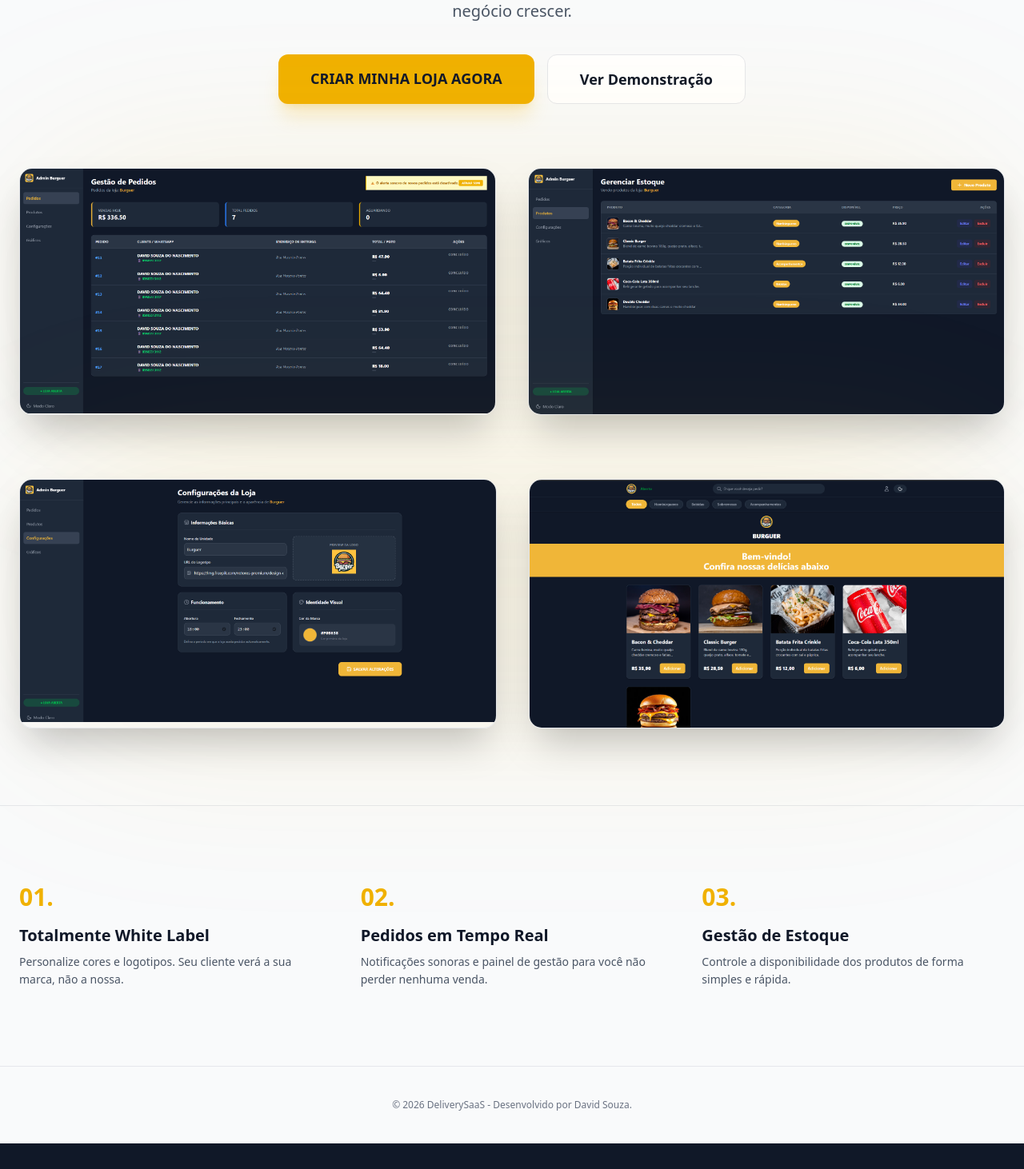
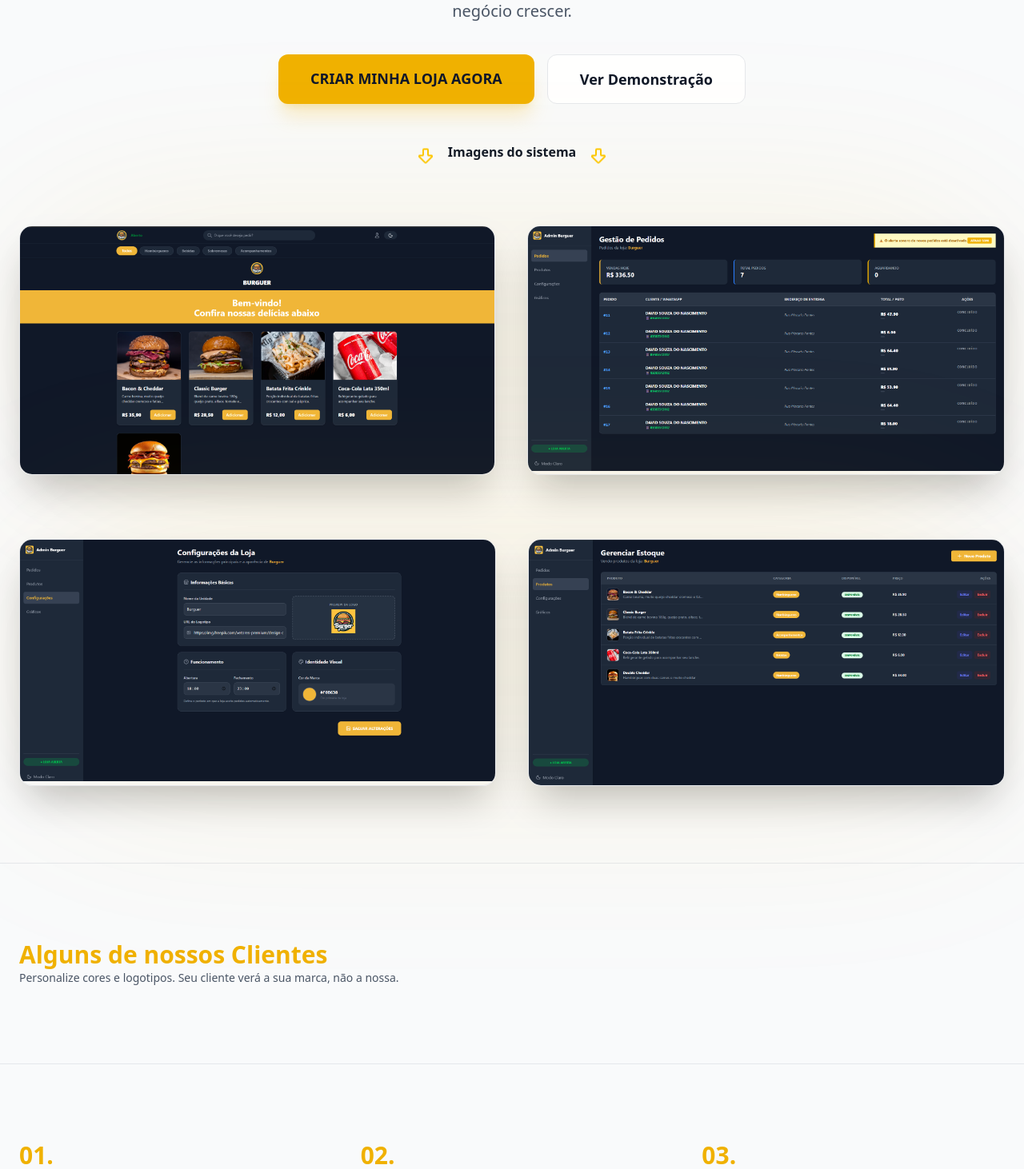
Before and after one commit to DavidSouzaxz/ecommerce-client, a React (Vite) app: page / in a window 1280 px wide. Shown: the part 428-1890 px from the top of the page at 80% size. Before the commit the page ends 1858 px from the top, so only its background shows below. Built offline with nearby package versions, Linux system fonts and the light colour scheme.

Commit message:
Fix: designer and exit logout adminpage

```diff
--- a/src/components/NavBar.jsx
+++ b/src/components/NavBar.jsx
@@ -65,7 +65,13 @@ const Navbar = ({
         <div className="flex items-center gap-2">
           <button
             className="p-2 hover:bg-gray-100 dark:hover:bg-gray-800 rounded-full text-gray-500 dark:text-gray-400 transition-colors"
-            onClick={() => setOpenModalPerfil(true)}
+            onClick={() => {
+              if (localStorage.getItem("token")) {
+                window.location.href = `admin/${tenant.slug}`;
+              } else {
+                setOpenModalPerfil(true);
+              }
+            }}
           >
             <svg
               className="w-6 h-6"
--- a/src/index.css
+++ b/src/index.css
@@ -17,3 +17,16 @@
     scrollbar-width: none;
   }
 }
+
+@keyframes flutuar {
+  from {
+    transform: translateY(5px);
+  }
+  to {
+    transform: translateY(-5px);
+  }
+}
+
+.levit {
+  animation: flutuar 1s ease-in-out infinite alternate;
+}
--- a/src/pages/AdminPanel.jsx
+++ b/src/pages/AdminPanel.jsx
@@ -1,22 +1,30 @@
 import { useEffect, useState } from "react";
 import { useParams } from "react-router-dom";
 import axios from "axios";
-import { Sun, Moon } from "lucide-react";
+import { LogOut, Moon, Sun } from "lucide-react";
 import { useTheme } from "../context/AlterTheme";
 import api from "../services/api";
 import OrdersManager from "../pages/admin/OrdersManager";
 import ProductsManager from "../pages/admin/ProductsManager";
 import SettingsManager from "../pages/admin/SettingsManager";
 import SalesChart from "../components/SalesChart";
+import { Link, useNavigate } from "react-router-dom";
 
 const AdminPanel = () => {
   const { slug } = useParams();
   const { theme, toggleTheme } = useTheme();
   const [tenant, setTenant] = useState(null);
   const [loading, setLoading] = useState(true);
+  const navigate = useNavigate();
   const [activeTab, setActiveTab] = useState("orders");
   const [isSidebarOpen, setIsSidebarOpen] = useState(false);
   const [chartData, setChartData] = useState([]);
+
+  const exit = async () => {
+    localStorage.removeItem("token");
+    localStorage.removeItem("id");
+    navigate(`/${slug}`);
+  };
 
   const fetchMetrics = async () => {
     try {
@@ -59,8 +67,7 @@ const AdminPanel = () => {
 
   useEffect(() => {
     if (tenant) {
-      document.title = `Admin - ${tenant.name}`; // Atualiza o título da aba
-      // Atualiza o favicon
+      document.title = `Admin - ${tenant.name}`; //
       const link =
         document.querySelector("link[rel*='icon']") ||
         document.createElement("link");
@@ -154,12 +161,14 @@ const AdminPanel = () => {
           ${isSidebarOpen ? "translate-x-0" : "-translate-x-full md:translate-x-0"}
         `}
       >
+        <Link to={`/${slug}`}>
           <div className="p-6 border-b dark:border-gray-700 hidden md:flex items-center gap-3">
             <img src={tenant.logoUrl} className="w-8 h-8 rounded" alt="logo" />
             <span className="font-bold text-gray-800 dark:text-white">
               Admin {tenant.name}
             </span>
           </div>
+        </Link>
         <nav className="p-4 space-y-2 flex flex-col h-[calc(100%-80px)]">
           <button
             onClick={() => {
@@ -202,7 +211,7 @@ const AdminPanel = () => {
             Gráficos
           </button>
 
-          <div className="mt-auto flex flex-col justify-center gap-5 pt-4 border-t dark:border-gray-700">
+          <div className="mt-auto flex flex-col justify-center gap-5 pt-4 border-t dark:border-gray-700 p-4">
             <button
               onClick={toggleStoreStatus}
               className={`px-4 py-2 rounded-full font-bold cursor-pointer text-xs transition-colors ${
@@ -215,10 +224,17 @@ const AdminPanel = () => {
             </button>
             <button
               onClick={toggleTheme}
-              className="flex items-center gap-2 p-3 w-full cursor-pointer rounded-lg text-gray-600 dark:text-gray-400 hover:bg-gray-50 dark:hover:bg-gray-700 transition-colors"
+              className="flex items-center gap-2 p-3 w-full cursor-pointer rounded-lg text-gray-600 dark:text-gray-400 hover:bg-gray-200 dark:hover:bg-gray-700 transition-colors"
             >
               {theme === "light" ? <Sun size={20} /> : <Moon size={20} />}
               <span>{theme === "light" ? "Modo Escuro" : "Modo Claro"}</span>
+            </button>
+            <button
+              onClick={exit}
+              className="flex items-center gap-2 p-3 w-full cursor-pointer rounded-lg text-gray-600 dark:text-gray-400 hover:text-red-500 hover:bg-gray-200 dark:hover:bg-gray-700  transition-colors"
+            >
+              <LogOut />
+              <span>Sair</span>
             </button>
           </div>
         </nav>
--- a/src/pages/Home.jsx
+++ b/src/pages/Home.jsx
@@ -1,15 +1,19 @@
-import { useState } from "react";
+import { useState, useRef } from "react";
 import { useTheme } from "../context/AlterTheme";
 import { Link } from "react-router-dom";
-import { Sun, Moon } from "lucide-react";
+import { Sun, Moon, ArrowBigDown } from "lucide-react";
 
 const Home = () => {
   const [imagemAmpliada, setImagemAmpliada] = useState(null);
   const { theme, toggleTheme } = useTheme();
+  const destinyRef = useRef(null);
+
+  const hoverForRef = () => {
+    destinyRef.current.scrollIntoView({ behavior: "smooth" });
+  };
 
   return (
     <div className="min-h-screen bg-gray-50 dark:bg-[#0f172a] text-gray-900 dark:text-white selection:bg-yellow-500/30 transition-colors duration-300">
-      {/* Navbar Minimalista */}
       <nav className="max-w-7xl mx-auto px-6 py-8 flex justify-between items-center">
         <div className="flex items-center gap-2">
           <div className="w-10 h-10  rounded-lg flex items-center justify-center">
@@ -35,7 +39,6 @@ const Home = () => {
         </div>
       </nav>
 
-      {/* Hero Section */}
       <main className="max-w-7xl mx-auto px-6 pt-16 pb-24 text-center">
         <h1 className="text-5xl md:text-7xl font-black mb-6 leading-tight">
           Seu delivery, sua marca, <br />
@@ -63,13 +66,24 @@ const Home = () => {
             Ver Demonstração
           </Link>
         </div>
+        <div
+          className="flex justify-center gap-4 pt-12 font-bold hover:cursor-pointer"
+          onClick={hoverForRef}
+        >
+          <ArrowBigDown className="text-yellow-400 levit" />
+          Imagens do sistema
+          <ArrowBigDown className="text-yellow-400 levit" />
+        </div>
         <div>
           {theme === "dark" ? (
-            <div className="mt-20 relative flex flex-col md:flex-row gap-10 justify-center">
+            <div
+              ref={destinyRef}
+              className="scroll-mt-5 mt-20 relative flex flex-col md:flex-row gap-10 justify-center"
+            >
               <div className="absolute inset-0 bg-yellow-500/10 blur-[120px] rounded-full"></div>
               <div className="relative border border-gray-200 dark:border-gray-700 rounded-2xl overflow-hidden shadow-2xl hover:scale-[1.02] transition-transform duration-300">
                 <img
-                  src="/Pedidos-black.png"
+                  src="/Home-black.png"
                   alt="Dashboard do Sistema"
                   className="w-full h-auto cursor-pointer hover:scale-[1.02] transition-transform duration-300"
                   onClick={() => setImagemAmpliada("/Pedidos-black.png")}
@@ -77,7 +91,7 @@ const Home = () => {
               </div>
               <div className="relative border border-gray-200 dark:border-gray-700 rounded-2xl overflow-hidden shadow-2xl hover:scale-[1.02] transition-transform duration-300">
                 <img
-                  src="/Produtos-black.png"
+                  src="/Pedidos-black.png"
                   alt="Dashboard do Sistema"
                   className="w-full h-auto cursor-pointer hover:scale-[1.02] transition-transform duration-300"
                   onClick={() => setImagemAmpliada("/Produtos-black.png")}
@@ -89,7 +103,7 @@ const Home = () => {
               <div className="absolute inset-0 bg-yellow-500/10 blur-[120px] rounded-full"></div>
               <div className="relative border border-gray-200 dark:border-gray-700 rounded-2xl overflow-hidden shadow-2xl hover:scale-[1.02] transition-transform duration-300">
                 <img
-                  src="/Pedidos-white.png"
+                  src="/Home-white.png"
                   alt="Dashboard do Sistema"
                   className="w-full h-auto cursor-pointer hover:scale-[1.02] transition-transform duration-300"
                   onClick={() => setImagemAmpliada("/Pedidos-white.png")}
@@ -120,7 +134,7 @@ const Home = () => {
               </div>
               <div className="relative border border-gray-200 dark:border-gray-700 rounded-2xl overflow-hidden shadow-2xl hover:scale-[1.02] transition-transform duration-300">
                 <img
-                  src="/Home-black.png"
+                  src="/Produtos-black.png"
                   alt="Dashboard do Sistema"
                   className="w-full h-auto cursor-pointer hover:scale-[1.02] transition-transform duration-300"
                   onClick={() => setImagemAmpliada("/Home-black.png")}
@@ -140,7 +154,7 @@ const Home = () => {
               </div>
               <div className="relative border border-gray-200 dark:border-gray-700 rounded-2xl overflow-hidden shadow-2xl hover:scale-[1.02] transition-transform duration-300">
                 <img
-                  src="/Home-white.png"
+                  src="/Pedidos-white.png"
                   alt="Dashboard do Sistema"
                   className="w-full h-auto cursor-pointer hover:scale-[1.02] transition-transform duration-300"
                   onClick={() => setImagemAmpliada("/Home-white.png")}
@@ -150,8 +164,17 @@ const Home = () => {
           )}
         </div>
       </main>
-
-      {/* Features Rápidas */}
+      <section className="max-w-7xl mx-auto px-6 py-24 border-t border-gray-200 dark:border-gray-800">
+        <div className="flex flex-col ">
+          <div className="text-yellow-500 text-3xl  font-black ">
+            Alguns de nossos Clientes
+          </div>
+          <p className="text-gray-600 dark:text-gray-400 text-sm leading-relaxed">
+            Personalize cores e logotipos. Seu cliente verá a sua marca, não a
+            nossa.
+          </p>
+        </div>
+      </section>
       <section className="max-w-7xl mx-auto px-6 py-24 grid grid-cols-1 md:grid-cols-3 gap-12 border-t border-gray-200 dark:border-gray-800">
         <div>
           <div className="text-yellow-500 text-3xl mb-4 font-black">01.</div>
@@ -178,19 +201,16 @@ const Home = () => {
         </div>
       </section>
 
-      {/* Footer */}
       <footer className="py-10 text-center text-gray-500 dark:text-gray-400 text-xs border-t border-gray-200 dark:border-gray-800">
         &copy; 2026 DeliverySaaS - Desenvolvido por David Souza.
       </footer>
 
-      {/* Modal / Lightbox */}
       {imagemAmpliada && (
         <div
           className="fixed inset-0 bg-black/90 backdrop-blur-md flex items-center justify-center p-4 md:p-10 animate-in fade-in duration-200"
           onClick={() => setImagemAmpliada(null)}
         >
           <div className="relative max-w-7xl max-h-screen w-full flex flex-col items-center justify-center">
-            {/* Botão Fechar */}
             <button
               onClick={() => setImagemAmpliada(null)}
               className="absolute top-0 right-0 md:-top-8 md:-right-8 text-white/70 hover:text-yellow-500 transition-colors bg-black/50 md:bg-transparent p-2 rounded-full cursor-pointer"
@@ -211,7 +231,6 @@ const Home = () => {
               </svg>
             </button>
 
-            {/* Imagem Ampliada */}
             <img
               src={imagemAmpliada}
               alt="Visualização ampliada"
```
Lines whose indentation alone changed are shown as unchanged.
